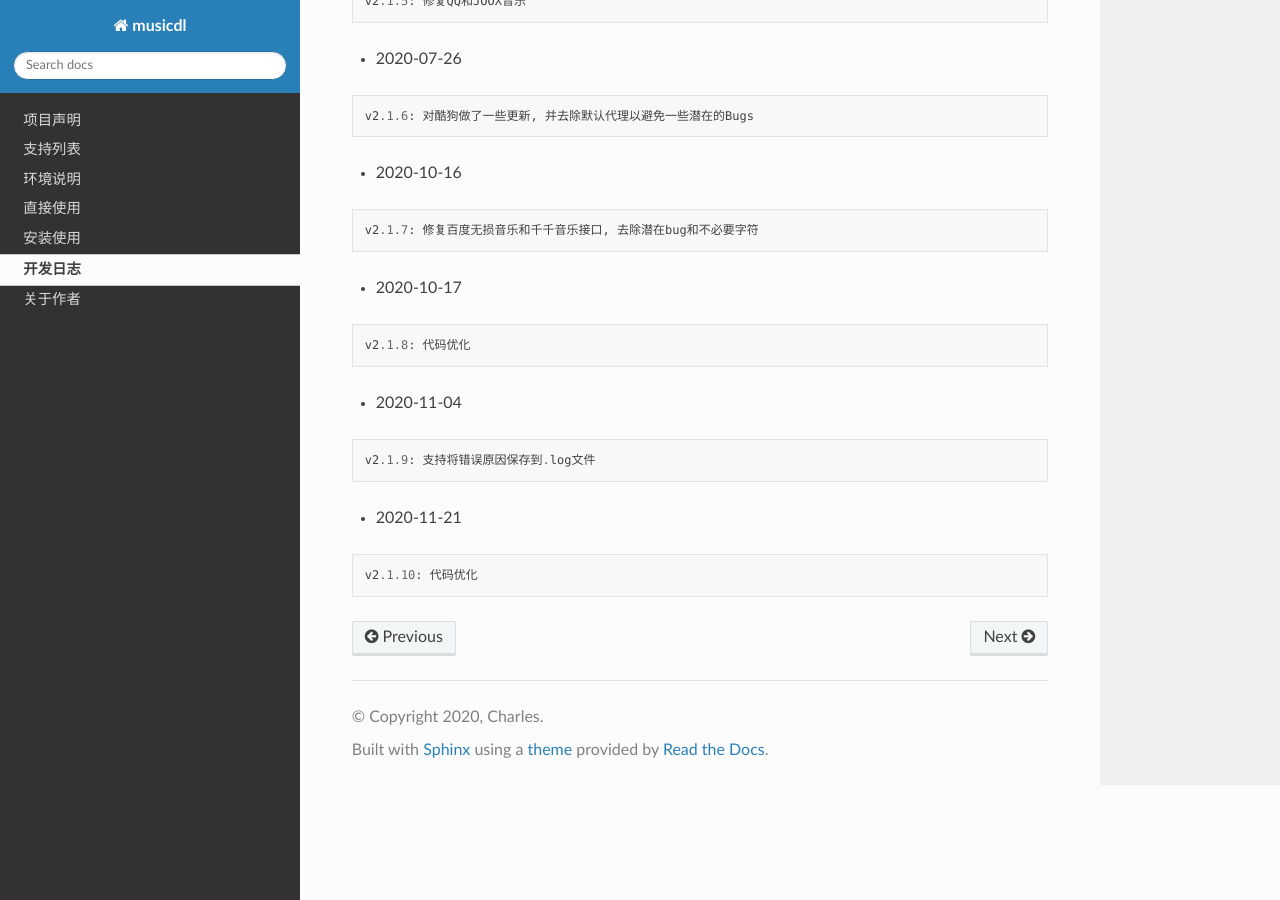
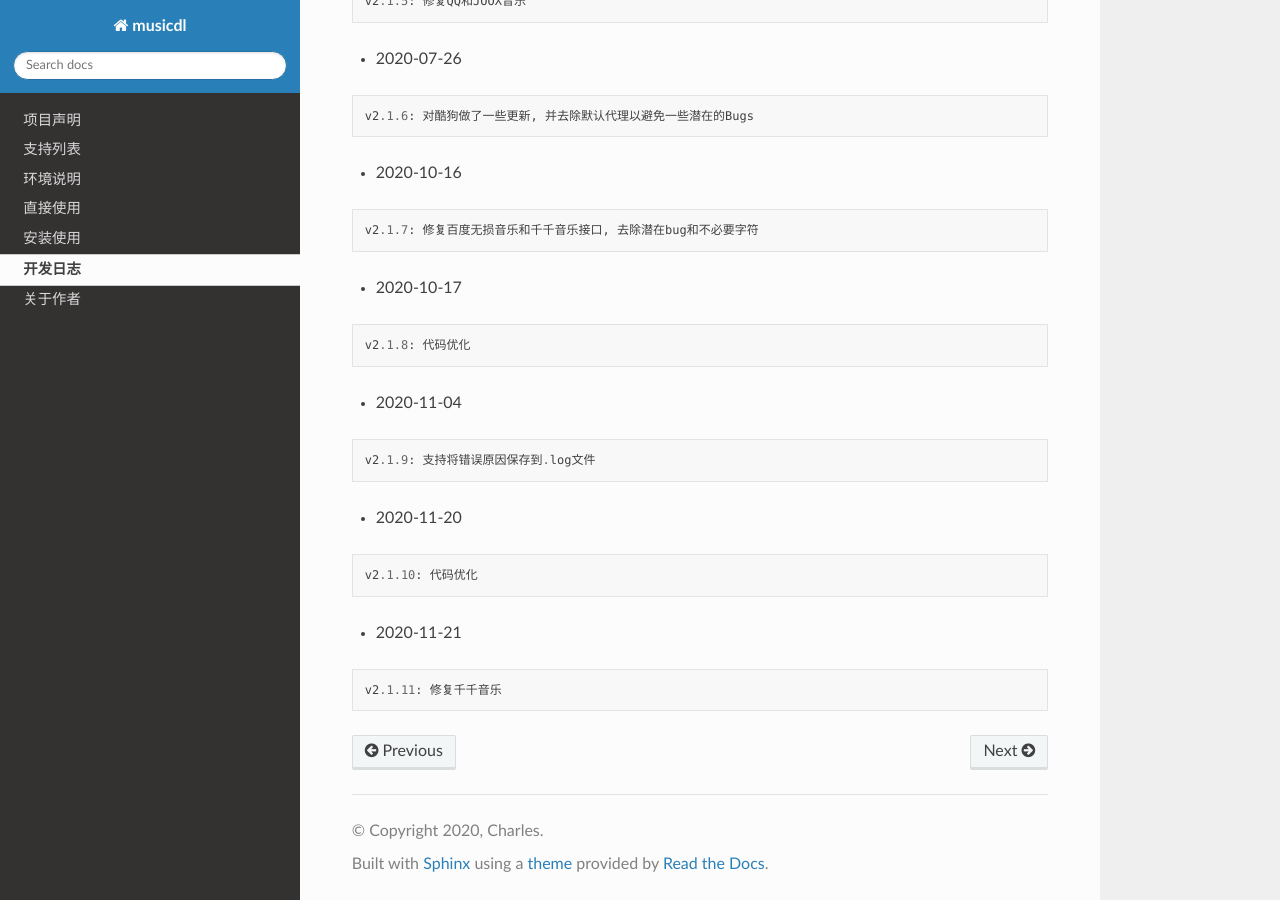
Before and after one commit to CharlesPikachu/musicdl, a Sphinx documentation site: the page built from docs/LOG.md, in a window 1280 px wide and 900 px high, scrolled down 1958 px. Built offline with Sphinx 7.4.7 and the Read the Docs theme 2.0.0, drawn with Linux system fonts in a browser that asks for light colours.

Commit message:
update docs

````diff
--- a/docs/LOG.md
+++ b/docs/LOG.md
@@ -80,7 +80,11 @@ v2.1.8: 代码优化
 ```
 v2.1.9: 支持将错误原因保存到.log文件
 ```
-- 2020-11-21
+- 2020-11-20
 ```
 v2.1.10: 代码优化
 ```
+- 2020-11-21
+```
+v2.1.11: 修复千千音乐
+```
````
